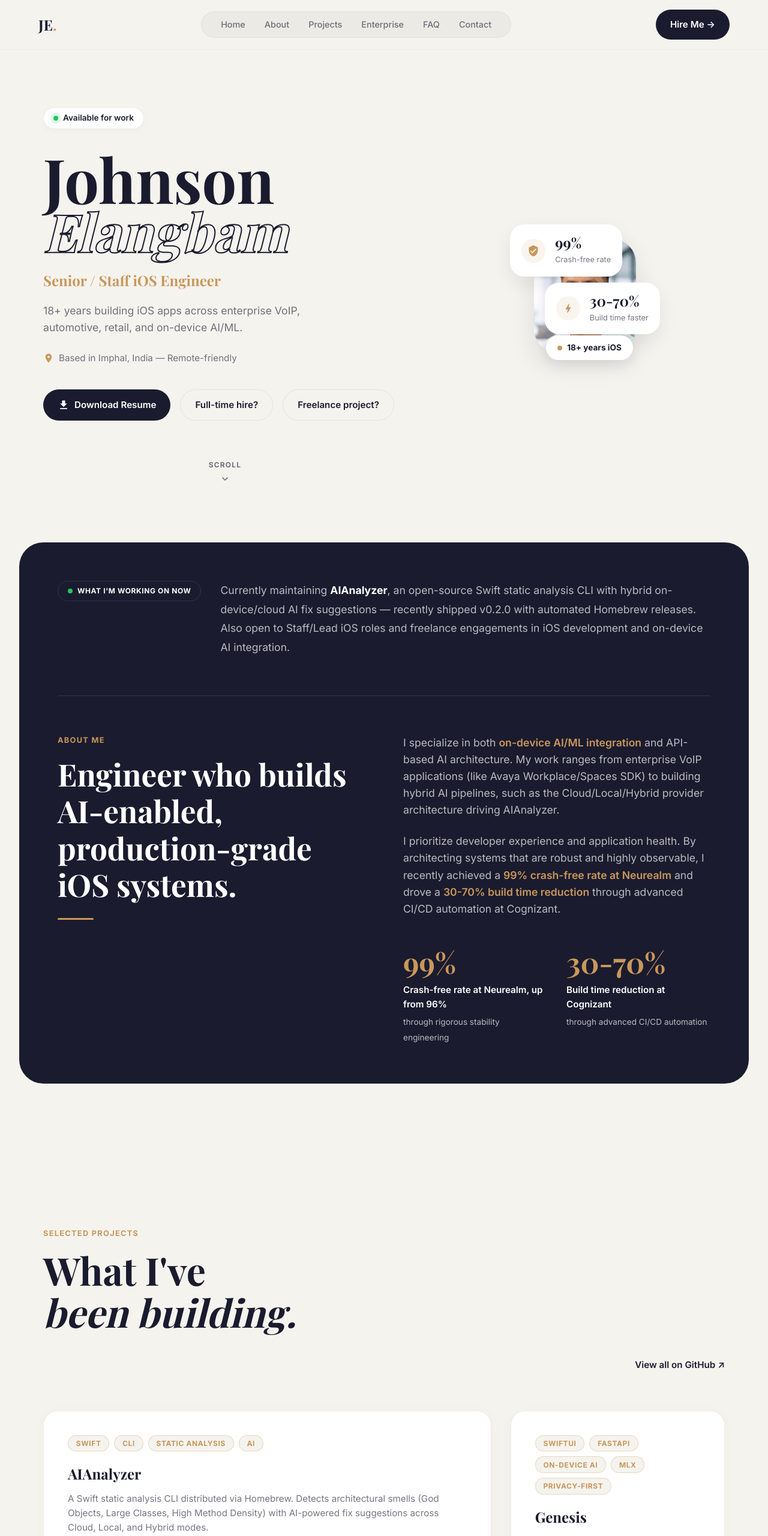
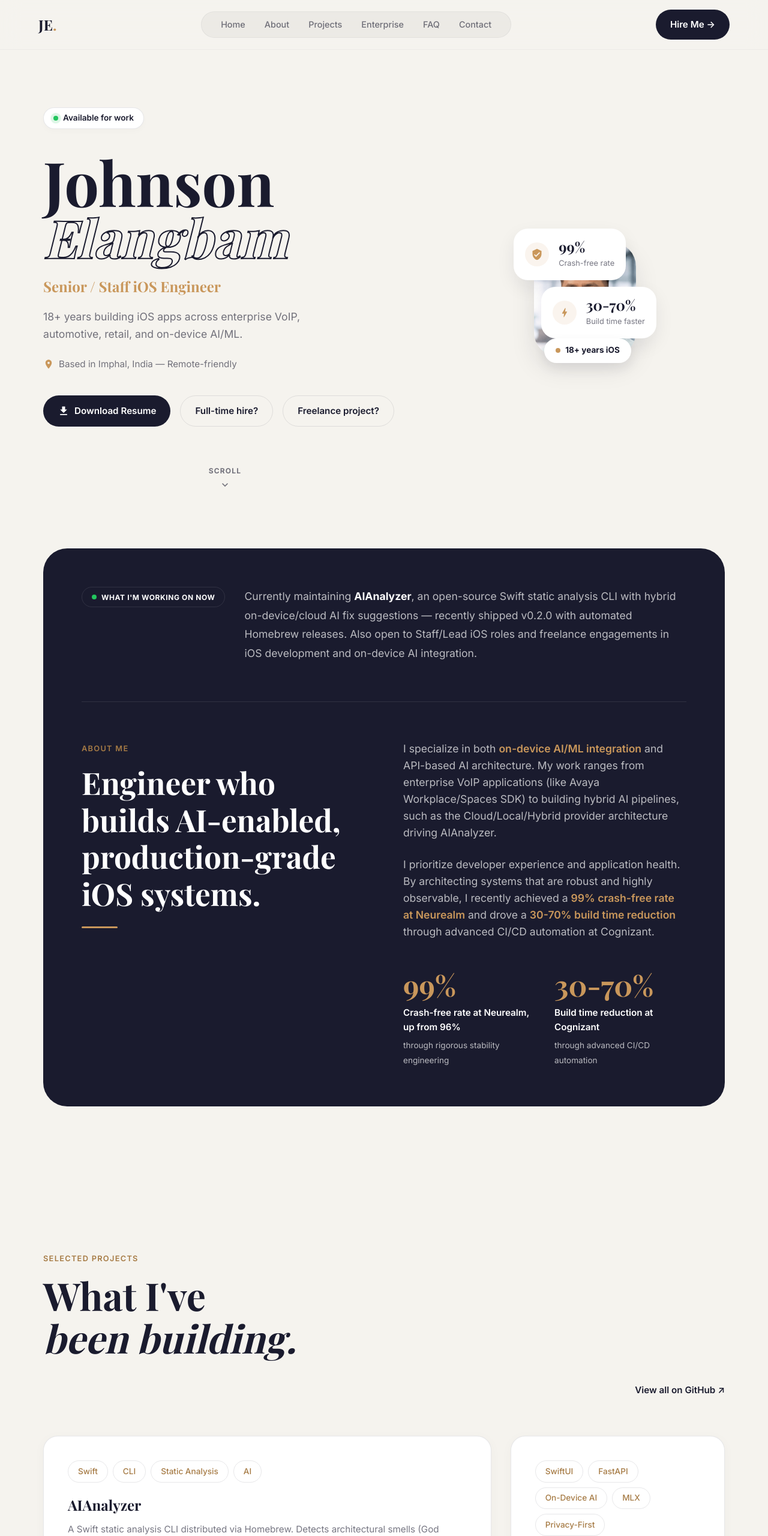
Before and after one commit to elangbamjohnson/elangbamjohnson.github.io, a plain HTML site: page index.html in a window 1280 px wide. Shown: the top 2560 px of the page at 60% size. Drawn offline with nearby package versions, Linux system fonts and the light colour scheme; a web font is replaced by a local one.

Commit message:
Implement design audit fixes for responsiveness, accessibility, and layout structure

```diff
--- a/assets/css/styles.css
+++ b/assets/css/styles.css
@@ -6,9 +6,10 @@
     --cream: #F5F3EE;
     --navy: #1A1B2E;
     --gold: #C9975B;
+    --gold-dark: #A67B45; /* Darker variant for accessible contrast on cream */
     --white: #FFFFFF;
-    --border: rgba(26, 27, 46, 0.08); /* Dark border for cream bg */
-    --border-dark: rgba(255, 255, 255, 0.1); /* Light border for dark bg */
+    --border: rgba(26, 27, 46, 0.1); /* Dark border for cream bg */
+    --border-dark: rgba(245, 243, 238, 0.1); /* Light border for dark bg */
     --text-main: #1A1B2E;
     --text-muted: rgba(26, 27, 46, 0.6);
     --text-light: #FFFFFF;
@@ -51,6 +52,11 @@ body {
     -moz-osx-font-smoothing: grayscale;
 }
 
+*:focus-visible {
+    outline: 2px solid var(--gold);
+    outline-offset: 4px;
+}
+
 a {
     color: inherit;
     text-decoration: none;
@@ -84,12 +90,13 @@ h1, h2, h3, h4, h5, h6 {
 }
 
 .section-label {
-    display: block;
+    display: inline-block;
+    font-family: var(--font-sans);
     font-size: 0.8rem;
-    font-weight: 700;
+    font-weight: 600;
+    letter-spacing: 0.1em;
     text-transform: uppercase;
-    letter-spacing: 0.1em;
-    color: var(--gold);
+    color: var(--gold-dark);
     margin-bottom: 1rem;
 }
 
@@ -114,18 +121,6 @@ h1, h2, h3, h4, h5, h6 {
 .section-padding {
     padding-top: var(--section-gap);
     padding-bottom: var(--section-gap);
-}
-
-.grid-2 {
-    display: grid;
-    grid-template-columns: repeat(auto-fit, minmax(300px, 1fr));
-    gap: 2rem;
-}
-
-.grid-3 {
-    display: grid;
-    grid-template-columns: repeat(auto-fit, minmax(300px, 1fr));
-    gap: 2rem;
 }
 
 /* ==========================================================================
@@ -180,17 +175,13 @@ h1, h2, h3, h4, h5, h6 {
 }
 
 .tag-pill {
-    display: inline-flex;
-    align-items: center;
-    padding: 0.2rem 0.8rem;
+    display: inline-block;
+    padding: 0.4rem 1rem;
+    border: 1px solid var(--border);
     border-radius: var(--radius-pill);
-    font-size: 0.75rem;
-    font-weight: 700;
-    text-transform: uppercase;
-    letter-spacing: 0.05em;
-    background-color: var(--cream);
-    color: var(--gold);
-    border: 1px solid rgba(201, 151, 91, 0.3);
+    font-size: 0.85rem;
+    font-weight: 500;
+    color: var(--gold-dark);
 }
 
 /* ==========================================================================
@@ -302,9 +293,12 @@ h1, h2, h3, h4, h5, h6 {
     line-height: 1;
 }
 .hero-title-solid {
-    display: block;
-    font-size: clamp(4rem, 8vw, 6.5rem);
+    font-family: var(--font-serif);
+    font-size: clamp(2.5rem, 8vw, 6.5rem);
+    font-weight: 700;
+    line-height: 1.1;
     color: var(--navy);
+    margin-bottom: 1.5rem;
 }
 .hero-title-outline {
     display: block;
@@ -399,19 +393,19 @@ h1, h2, h3, h4, h5, h6 {
     z-index: 10;
 }
 .float-card--tl {
-    top: -20px;
-    left: -40px;
+    top: -10%;
+    left: -20%;
     animation: float 4s ease-in-out 0s infinite;
 }
 .float-card--br {
-    bottom: 30px;
-    right: -40px;
+    bottom: 15%;
+    right: -20%;
     animation: float 4s ease-in-out 1.5s infinite;
 }
 .float-pill {
     position: absolute;
-    bottom: -20px;
-    left: 20px;
+    bottom: -10%;
+    left: 10%;
     background: var(--white);
     padding: 0.6rem 1.2rem;
     border-radius: var(--radius-pill);
@@ -463,8 +457,9 @@ h1, h2, h3, h4, h5, h6 {
 
 /* Dark Navy Card (Working On + About) */
 .dark-card-wrapper {
+    max-width: var(--max-width);
+    margin: 0 auto var(--section-gap);
     padding: 0 2rem;
-    margin-bottom: var(--section-gap);
 }
 .dark-card {
     background-color: var(--navy);
@@ -564,12 +559,6 @@ h1, h2, h3, h4, h5, h6 {
     .bento-narrow { grid-column: span 4; }
     .bento-half { grid-column: span 6; }
     .bento-full { grid-column: span 12; }
-}
-
-.card-grid {
-    display: grid;
-    grid-template-columns: repeat(auto-fit, minmax(400px, 1fr));
-    gap: 2rem;
 }
 
 .content-card {
@@ -717,10 +706,11 @@ h1, h2, h3, h4, h5, h6 {
 }
 .numbers-label {
     font-size: 0.75rem;
-    font-weight: 700;
+    font-weight: 600;
     letter-spacing: 0.1em;
+    text-transform: uppercase;
     color: var(--gold);
-    margin-bottom: 3rem;
+    margin-bottom: 0.5rem;
 }
 .number-item {
     margin-bottom: 2.5rem;
@@ -949,12 +939,21 @@ details[open] .faq-icon {
 @media (max-width: 768px) {
     .navbar {
         padding: 1rem 1.5rem;
+        flex-wrap: wrap;
     }
     .nav-links, .nav-cta {
         display: none;
     }
+    .nav-links.active {
+        display: flex;
+        flex-direction: column;
+        width: 100%;
+        margin-top: 1rem;
+        padding: 1rem;
+        border-radius: var(--radius-lg);
+    }
     .nav-toggle {
-        display: block;
+        display: flex;
     }
 
     .card-grid {
--- a/index.html
+++ b/index.html
@@ -512,6 +512,14 @@
 </div>
     <!-- Minimal JS for Nav Toggle -->
     <script>
+        const hamburger = document.querySelector('.nav-toggle');
+        const navLinks = document.querySelector('.nav-links');
+
+        hamburger.addEventListener('click', () => {
+            hamburger.classList.toggle('active');
+            navLinks.classList.toggle('active');
+        });
+
         // Smooth scrolling for anchor links
         document.querySelectorAll('a[href^="#"]').forEach(anchor => {
             anchor.addEventListener('click', function (e) {
```
